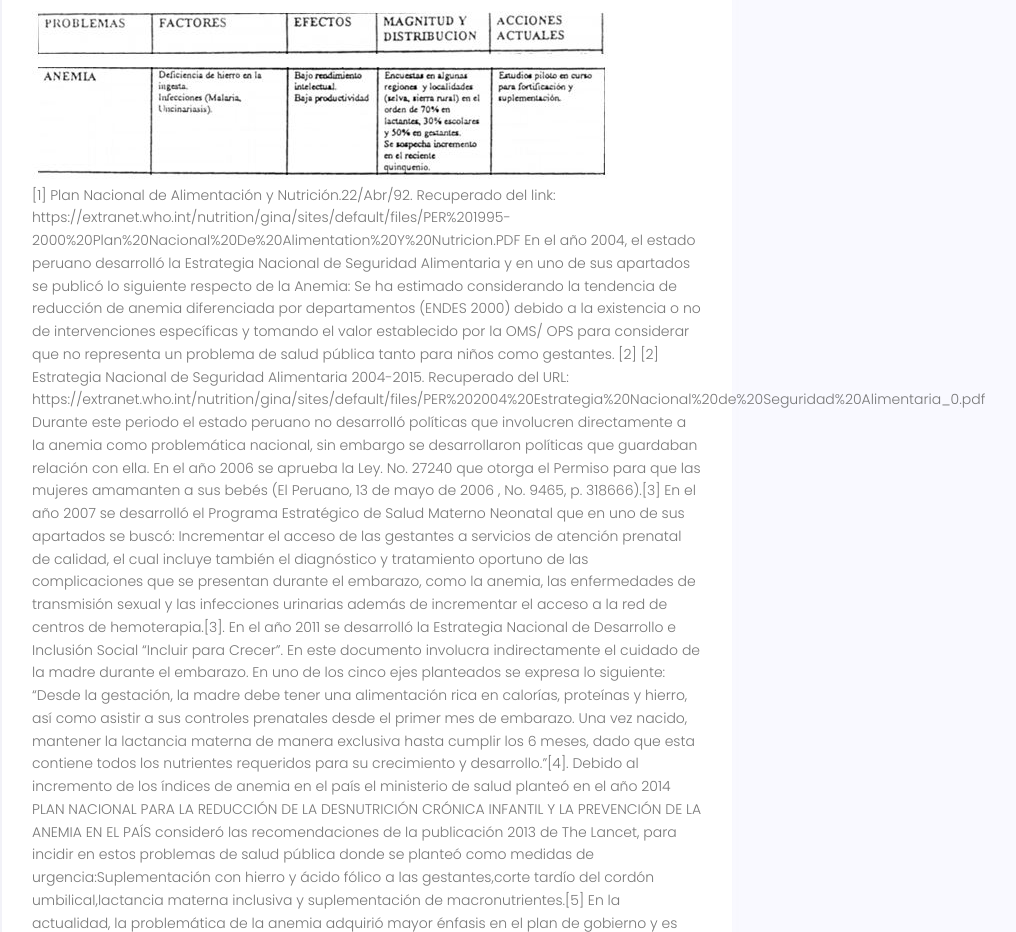
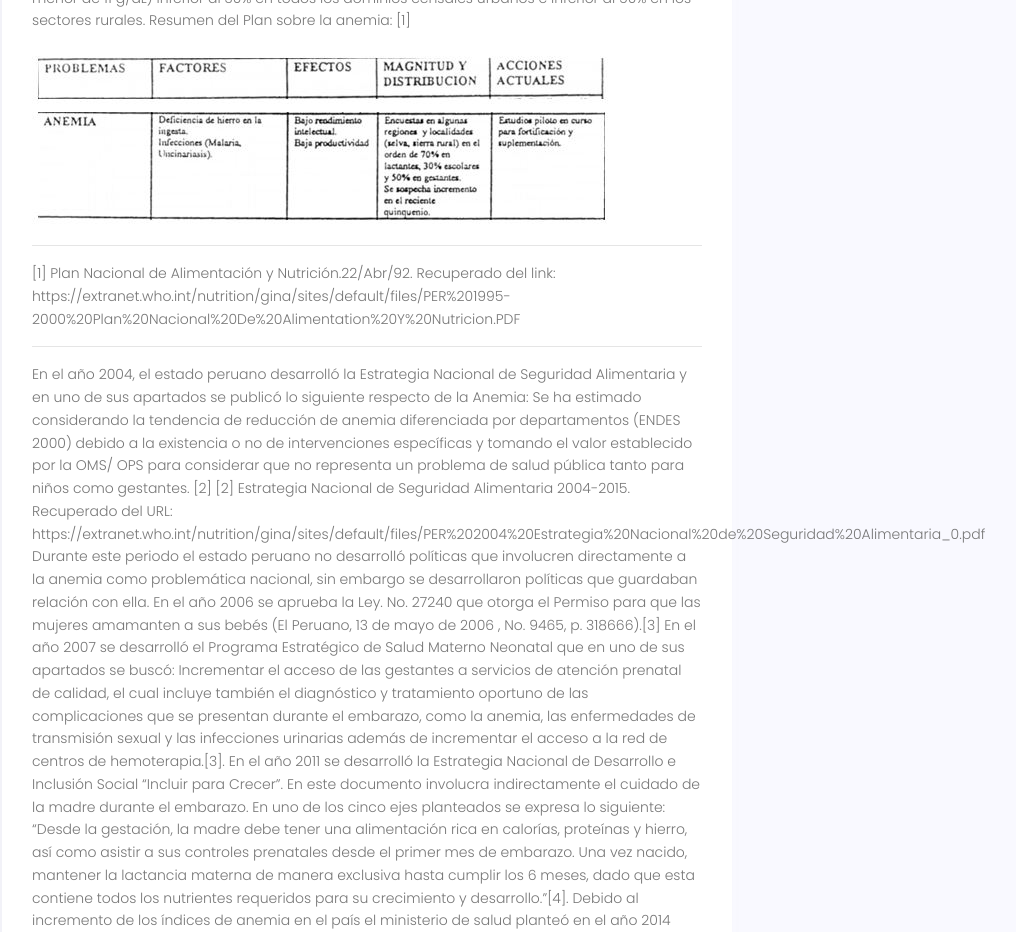
Before and after one commit to maop-gpi/anemia-peru, a plain HTML site: page blog-single.html in a window 1280 px wide. Shown: the part 3957-4889 px from the top of the page, without its empty margins (83-1099 px from the left). Drawn offline with Linux system fonts and the light colour scheme; some packages are replaced by stand-ins of ours.

Commit message:
Add files via upload

```diff
--- a/blog-single.html
+++ b/blog-single.html
@@ -159,13 +159,14 @@
                                       <div >
                             <img src= "img/entregable2/2e.jpg">
                                     </div>
+                                    <br/>
 									<p>
 										5.- PRÁCTICAS DE HIGIENE, CONOCIMIENTO Y EDUCACIÓN: La educación alimentaria es muy importante en madres gestantes porque supone un notable aumento de las necesidades nutritivas debido a la formación de tejidos fetales y placentarios, del crecimiento mamario y de la sobrecarga materna del peso y volumen. Para la madre una alimentación insuficiente o inadecuada durante el periodo de gestación la hace propensa a presentar anemia. (5)
 									</p>
                                      <div >
                             <img src= "img/entregable2/3e.jpg">
                                     </div>
-
+                                    <br/>
                                     <p>6.- INSUFICIENCIA DE VITAMINAS: Se reconoce también que la vitamina A, la vitamina B2, las vitaminas B6, B12 y el Ácido Fólico intervienen en la formación de los glóbulos rojos en la médula ósea. Las vitaminas A, C y Riboflabina favorecerían la absorción del hierro a nivel intestinal, cumpliendo un rol movilizador del mineral a partir de las reservas; mientras que las vitaminas C y E tienen una función antioxidante para la protección de los glóbulos rojos. (2)</p>
 
                                     <hr/>
@@ -195,10 +196,11 @@ Resumen del Plan sobre la anemia: [1]
 
 
 
-
+            <hr/>
                                         <p>
 
                                         [1] Plan Nacional de Alimentación y Nutrición.22/Abr/92. Recuperado del link: https://extranet.who.int/nutrition/gina/sites/default/files/PER%201995-2000%20Plan%20Nacional%20De%20Alimentation%20Y%20Nutricion.PDF
+                                            <hr/>
 En el año 2004, el estado peruano desarrolló la Estrategia Nacional de Seguridad Alimentaria y en uno de sus apartados se publicó lo siguiente respecto de la Anemia: Se ha estimado considerando la tendencia de reducción de anemia diferenciada por departamentos (ENDES 2000) debido a la existencia o no de intervenciones específicas y tomando el valor establecido por la OMS/ OPS para considerar que no representa un problema de salud pública tanto para niños como gestantes. [2]
 [2] Estrategia Nacional de Seguridad Alimentaria 2004-2015. Recuperado del URL: https://extranet.who.int/nutrition/gina/sites/default/files/PER%202004%20Estrategia%20Nacional%20de%20Seguridad%20Alimentaria_0.pdf
 Durante este periodo el estado peruano no desarrolló políticas que involucren directamente a la anemia como problemática nacional, sin embargo se desarrollaron políticas que guardaban relación con ella.
```
